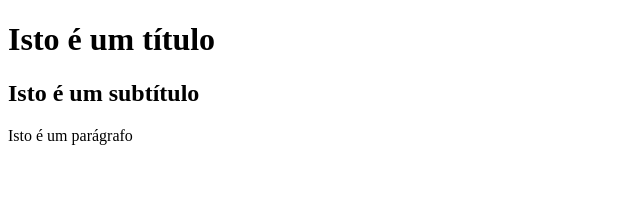
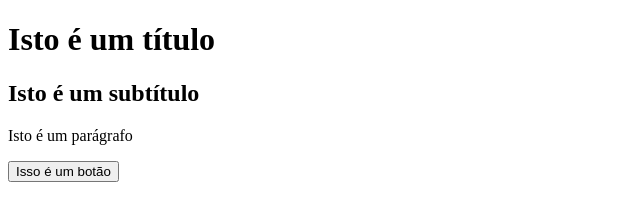
Before and after one commit to acpagani/aula2, a plain HTML site: page index.html in a window 1280 px wide. Shown: the whole page, without its empty margins (0-640 px from the left). Drawn offline with Linux system fonts and the light colour scheme.

Commit message:
Update index.html
adição de um botão

```diff
--- a/index.html
+++ b/index.html
@@ -9,5 +9,6 @@
     <h1>Isto é um título</h1>
     <h2>Isto é um subtítulo</h2>
     <p>Isto é um parágrafo</p>
+    <button>Isso é um botão</button>
 </body>
 </html>
```
